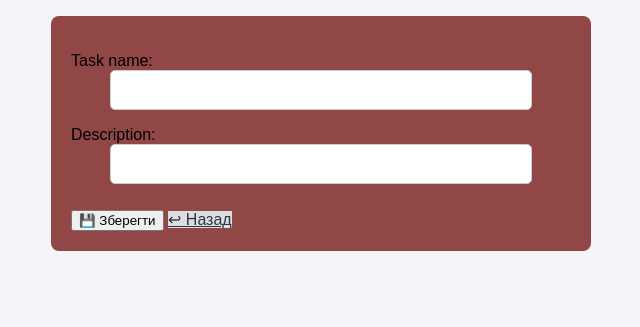
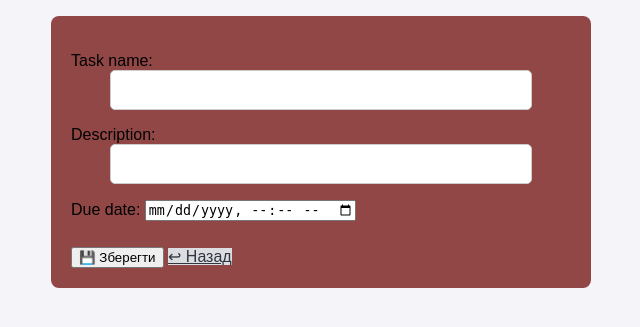
Before and after one commit to MaksonSt/to-do-app, a Django app: page /addtask/ in a window 1280 px wide. Shown: the part 131-458 px from the top of the page, without its empty margins (319-959 px from the left). Run offline with Django 5.2, Linux system fonts and the light colour scheme.

Commit message:
Upgrade models , add due_date

```diff
--- a/to_do_project/to_do_app/forms.py
+++ b/to_do_project/to_do_app/forms.py
@@ -8,7 +8,11 @@ User = get_user_model()
 class TaskForm(forms.ModelForm):
     class Meta:
         model = Task
-        fields = ['task_name', 'description']
+        fields = ['task_name', 'description', 'due_date']
+
+        widgets = {
+            'due_date': forms.DateTimeInput(attrs={'type': 'datetime-local'}),
+        }
 
 
 
--- a/to_do_project/to_do_app/models.py
+++ b/to_do_project/to_do_app/models.py
@@ -7,10 +7,13 @@ class Task(models.Model):
     task_name = models.CharField(max_length=255)
     description = models.CharField(max_length=255)
     data_added = models.DateField(auto_now_add=True)
+    due_date = models.DateTimeField(null=True, blank=True)
     complete = models.BooleanField(default=False)
 
     def __str__(self):
         return self.task_name
+
+
 
 class CustomUserManager(BaseUserManager):
     def _create_user(self, email, password, **extra_fields):
--- a/to_do_project/to_do_app/templates/todo/task_list.html
+++ b/to_do_project/to_do_app/templates/todo/task_list.html
@@ -17,6 +17,7 @@
                 <div>
                     <span class="task-title">{{ task.task_name }}</span>
                     <p class="task-description">{{ task.description }}</p>
+                    <p class="task-description">{{ task.due_date }}</p>
                     {% if task.complete %}
                         <span class="completed">Completed</span>
                         <a href="{% url 'task_complete' task.pk %}" class="btn btn-sm btn-outline-info">Mark as Uncompleted</a>
```
Also changed, not shown: to_do_project/to_do_app/migrations/0002_task_due_date.py (added).
